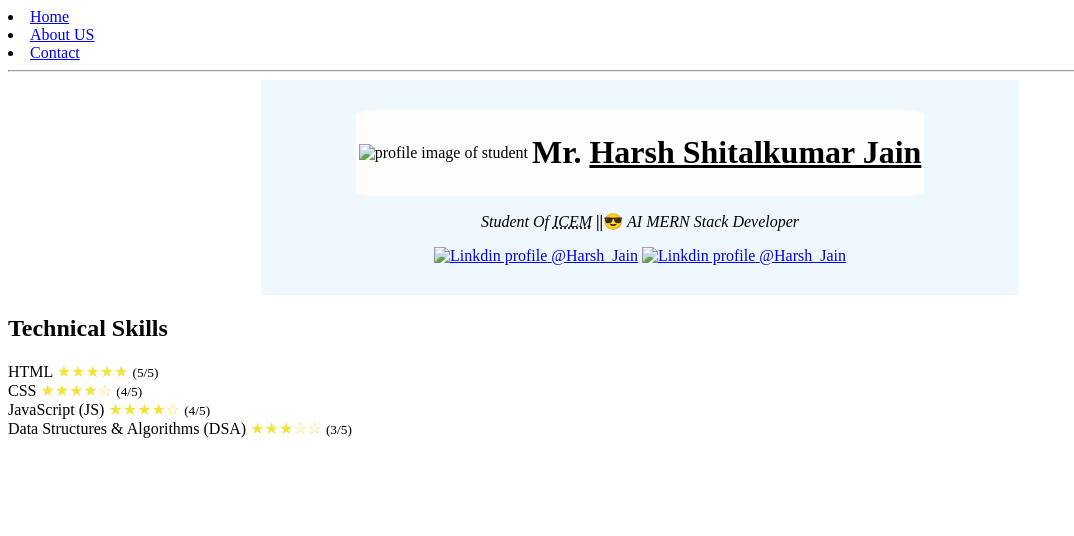
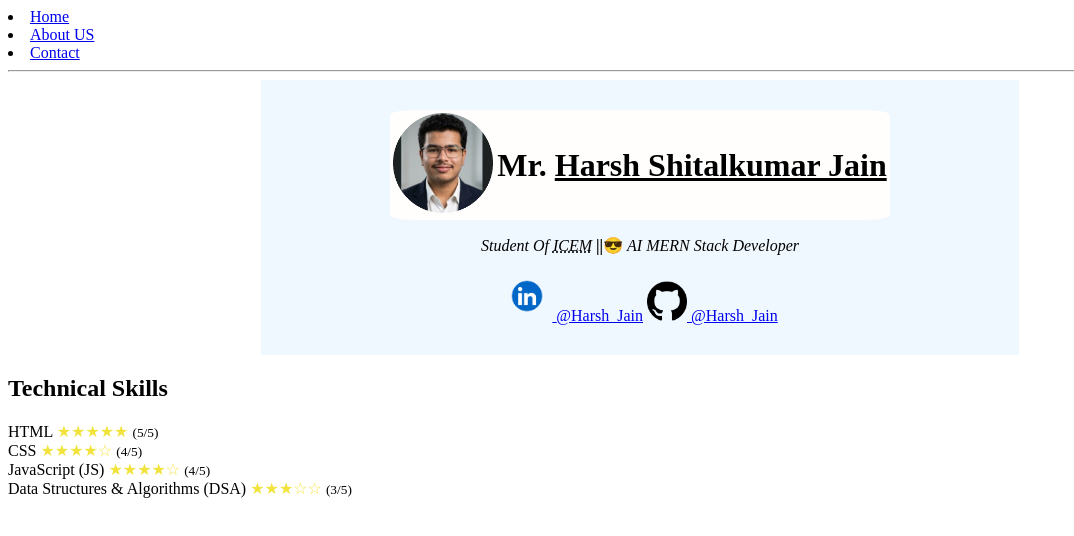
Before and after one commit to harshjain5305-hash/index, a plain HTML site: page index.html in a window 1280 px wide. Shown: the whole page, without its empty margins (0-1074 px from the left). Drawn offline with Linux system fonts and the light colour scheme.

Commit message:
Update portfolio HTML structure and content
Updated image paths and added skills section to the portfolio.

```diff
--- a/index.html
+++ b/index.html
@@ -22,7 +22,7 @@
                 <table>
                     <tbody>
                         <tr>
-                            <td><img src="harsh prof pic.png" height="100" width="100" alt="profile image of student"></td>
+                            <td><img src="images/harsh prof pic.png" height="100" width="100" alt="profile image of student"></td>
                             <td><h1><strong>Mr. </strong><u>Harsh Shitalkumar Jain</u></h1></td>
                         </tr>
                     </tbody>
@@ -33,8 +33,8 @@
 
             <section>
                 <div id="contactus">
-                    <a href="https://in.linkedin.com/in/harsh-jain-51571a31a"><img src="linkdin.webp" height="50" width="50" alt="Linkdin profile"> <span>@Harsh_Jain</span></a>
-                    <a href="https://github.com/harshjain5305-hash/"><img src="github-logo.png" height="40" width="40" alt="Linkdin profile"> <span>@Harsh_Jain</span></a>
+                    <a href="https://in.linkedin.com/in/harsh-jain-51571a31a"><img src="images/linkdin.webp" height="50" width="50" alt="Linkdin profile"> <span>@Harsh_Jain</span></a>
+                    <a href="https://github.com/harshjain5305-hash/"><img src="images/github-logo.png" height="40" width="40" alt="Linkdin profile"> <span>@Harsh_Jain</span></a>
                 </div>
             </section>
         </div>
```
